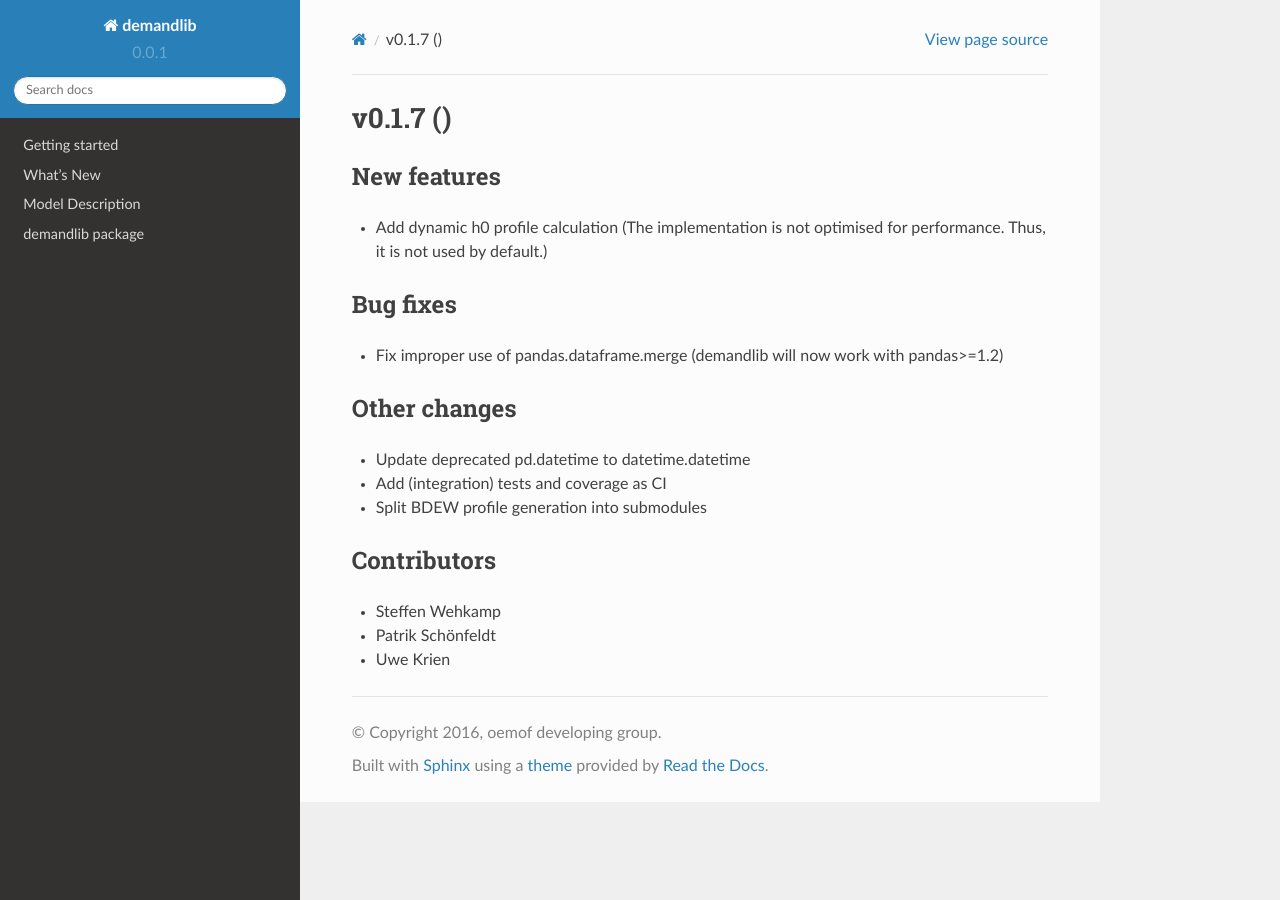
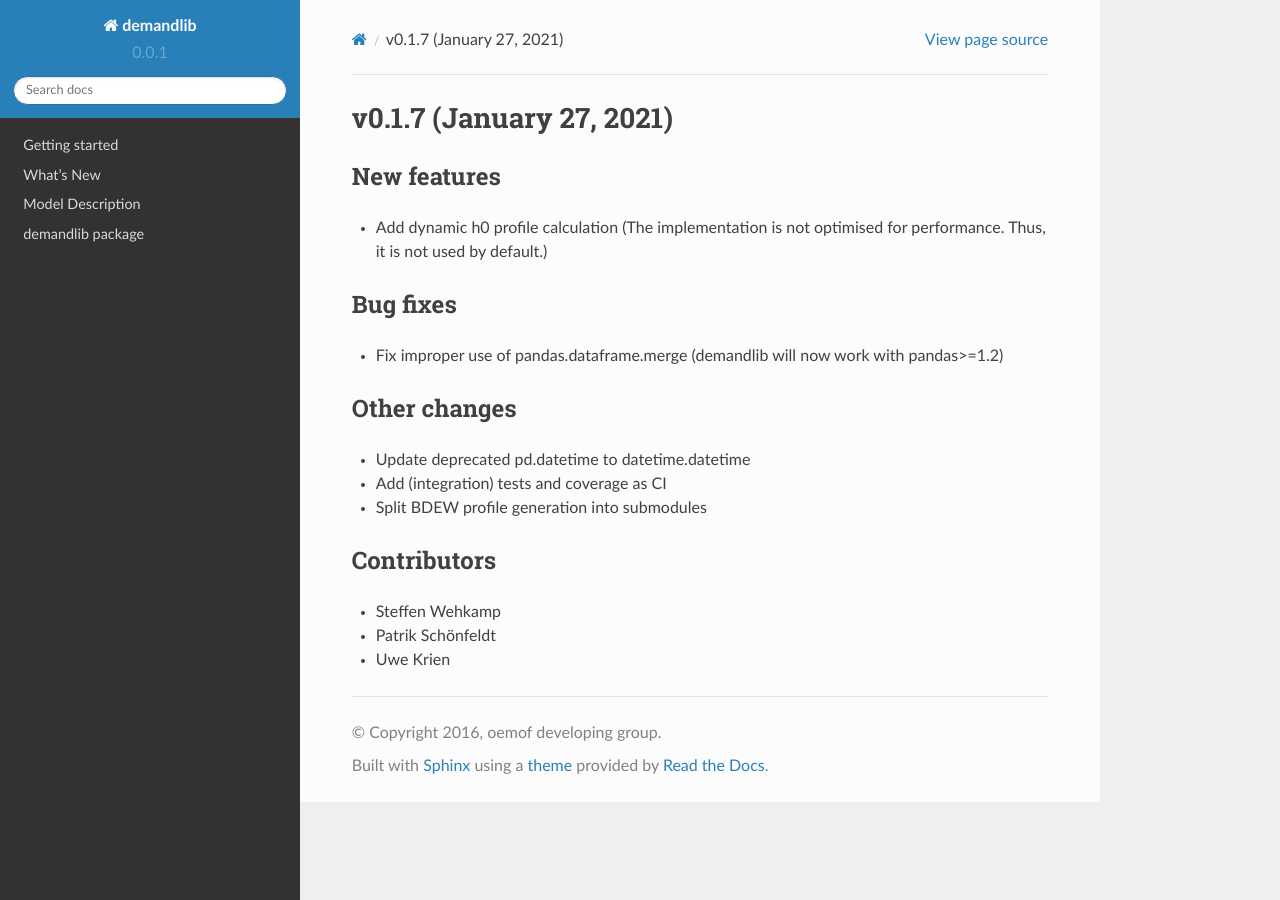
Before and after one commit to oemof/demandlib, a Sphinx documentation site: the page built from doc/whatsnew/v017.rst, in a window 1280 px wide. Built offline with Sphinx 7.4.7 and the Read the Docs theme 2.0.0, drawn with Linux system fonts in a browser that asks for light colours; formulas are drawn with MathJax 3.

Commit message:
Prepare for v0.1.7 release

```diff
--- a/doc/whatsnew/v017.rst
+++ b/doc/whatsnew/v017.rst
@@ -1,4 +1,4 @@
-v0.1.7 ()
+v0.1.7 (January 27, 2021)
 +++++++++++++++++++++++++
 
 New features
--- a/setup.py
+++ b/setup.py
@@ -12,7 +12,7 @@ def read(fname):
 
 
 setup(name='demandlib',
-      version='0.1.7dev',
+      version='0.1.7',
       author='oemof developer group',
       url='https://oemof.org/',
       license='MIT',
```
